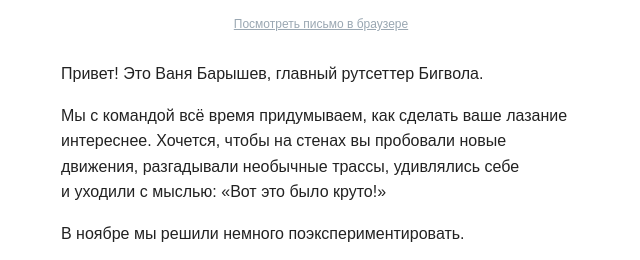
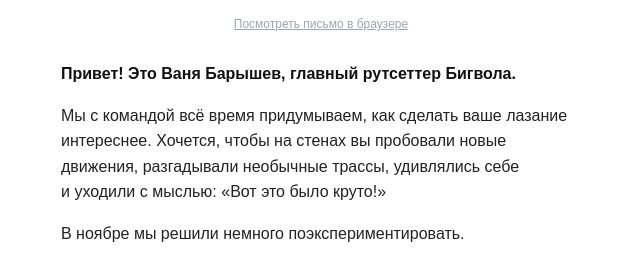
Before and after one commit to elenkar14-netizen/bigwall_sport, a plain HTML site: page gavan2.html in a window 1280 px wide. Shown: the top 260 px of the page, without its empty margins (319-959 px from the left). Drawn offline with Linux system fonts and the light colour scheme.

Commit message:
Update gavan2.html

```diff
--- a/gavan2.html
+++ b/gavan2.html
@@ -56,7 +56,7 @@ a{word-break:normal;overflow-wrap:normal}
   </td></tr>
 
   <tr><td class="pad" style="padding:28px 40px 0">
-<p class="txt" style="font-family:Arial,Helvetica,sans-serif;font-size:16px;line-height:1.6;color:#222222;margin:0 0 16px">Привет! Это Ваня Барышев, главный рутсеттер Бигвола.</p>
+<p class="txt" style="font-family:Arial,Helvetica,sans-serif;font-size:16px;line-height:1.6;color:#222222;margin:0 0 16px"><strong style="font-weight:700;color:#111111">Привет! Это Ваня Барышев, главный рутсеттер Бигвола.</strong></p>
 <p class="txt" style="font-family:Arial,Helvetica,sans-serif;font-size:16px;line-height:1.6;color:#222222;margin:0 0 16px">Мы с&nbsp;командой всё время придумываем, как сделать ваше лазание интереснее. Хочется, чтобы на&nbsp;стенах вы&nbsp;пробовали новые движения, разгадывали необычные трассы, удивлялись себе и&nbsp;уходили с&nbsp;мыслью: «Вот это было круто!»</p>
 <p class="txt" style="font-family:Arial,Helvetica,sans-serif;font-size:16px;line-height:1.6;color:#222222;margin:0 0 16px">В&nbsp;ноябре мы&nbsp;решили немного поэкспериментировать.</p>
 <p class="txt" style="font-family:Arial,Helvetica,sans-serif;font-size:16px;line-height:1.6;color:#222222;margin:0 0 16px">В&nbsp;большом зале Гавани накрутили 50&nbsp;фестивальных трасс и&nbsp;убрали все категории. Теперь на&nbsp;стенах только номера от&nbsp;1&nbsp;до&nbsp;50, по&nbsp;возрастанию сложности.</p>
```
